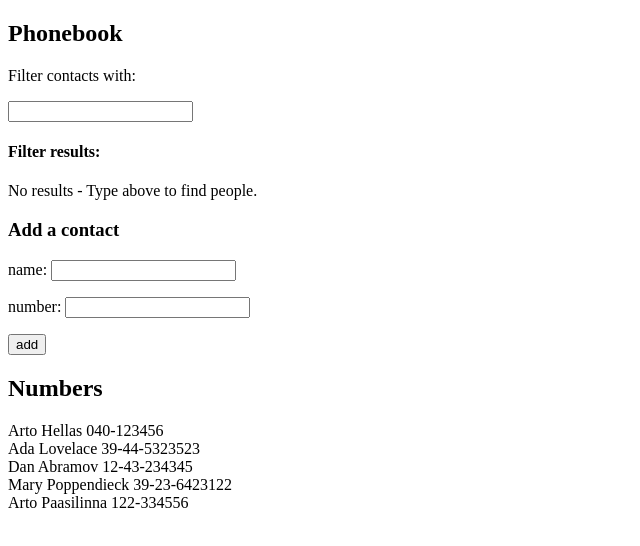
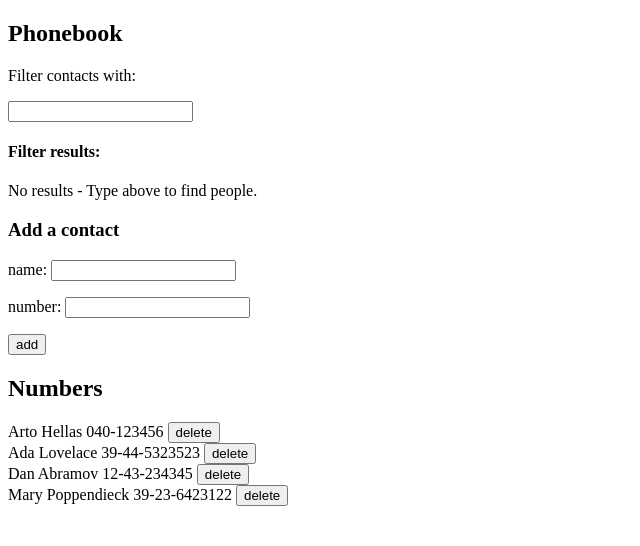
Before and after one commit to JzeiJzei/FullstackOpen, a React (Create React App) app in the folder osa2/puhelinluettelo/: page / in a window 1280 px wide. Shown: the top 546 px of the page, without its empty margins (0-640 px from the left). Built offline with nearby package versions, Linux system fonts and the light colour scheme; data requests are answered from the project's data file.

Commit message:
2.17 - Added button and functionality for removing contacts from the list.

```diff
--- a/osa2/puhelinluettelo/db.json
+++ b/osa2/puhelinluettelo/db.json
@@ -19,11 +19,6 @@
       "name": "Mary Poppendieck",
       "number": "39-23-6423122",
       "id": 4
-    },
-    {
-      "name": "Arto Paasilinna",
-      "number": "122-334556",
-      "id": 5
     }
   ]
 }
--- a/osa2/puhelinluettelo/src/App.js
+++ b/osa2/puhelinluettelo/src/App.js
@@ -1,6 +1,7 @@
 import React from 'react';
 import { useState, useEffect } from 'react'
 import axios from 'axios'
+import notes from './services/notes';
 
 const Filter = ({filter, handleFilter, persons}) => (
   <>
@@ -26,9 +27,9 @@ const PersonForm = ({addPerson, newName, handleNameChange, newNumber, handleNumb
   </>
 )
 
-const People = ({persons}) => (
+const People = ({persons, deletePerson}) => (
   <>
-    {persons.map( person => <div key={person.name}>{person.name} {person.number}</div> )}
+    {persons.map( person => <div key={person.name}>{person.name} {person.number} <button id={person.id} name={person.name} onClick={deletePerson}>delete</button></div> )}
   </>
 )
 
@@ -42,24 +43,42 @@ const App = () => {
     event.preventDefault()
     const person = {
       name: newName,
-      number: newNumber
+      number: newNumber,
+      id: (persons.length + 1) // Add id key to avoid missing id on element
     }
 
     if (persons.filter(obj => obj.name === person.name).length > 0) {
       alert(`${person.name} is already added to the phonebook`)
     } else {
       setPersons(persons.concat(person))
-      //console.log(event.target)
-    }
 
-    axios
+      axios
       .post('http://localhost:3001/persons', person)
       .then( response => console.log(response))
       .catch( error => console.log(error))
+      //console.log(event.target)
+    }
 
     setNewNumber('')
     setNewName('')
   }
+
+  const deletePerson = async (event) => {
+
+    //Delete resource after confirmation
+    if(window.confirm(`Delete ${event.target.name}?`) === true){
+      try{
+        await notes.deleteResource(event.target.id)
+              .then(res => console.log(res))
+        //we need to wait for previous request to execute...
+        notes.getAll()
+              .then(response => setPersons(response.data))
+      }catch (error){
+        console.log(error)
+      }
+    }
+  }
+
 
   const handleNameChange = (event) => {
     //console.log(event.target.value)
@@ -92,7 +111,7 @@ const App = () => {
       <h3>Add a contact</h3>
       <PersonForm addPerson={addPerson} newName={newName} handleNameChange={handleNameChange} newNumber={newNumber} handleNumberChange={handleNumberChange}/>
       <h2>Numbers</h2>
-      <People persons={persons}/>
+      <People persons={persons} deletePerson={deletePerson}/>
     </div>
   )
 }
--- a/osa2/puhelinluettelo/src/services/notes.js
+++ b/osa2/puhelinluettelo/src/services/notes.js
@@ -13,8 +13,13 @@ const update = (id , newObject) => {
   return axios.put(`${baseUrl}/${id}`, newObject)
 }
 
+const deleteResource = (id) => {
+  return axios.delete(`${baseUrl}/${id}`)
+}
+
 export default {
   getAll,
   create,
-  update
+  update,
+  deleteResource
 }
```
